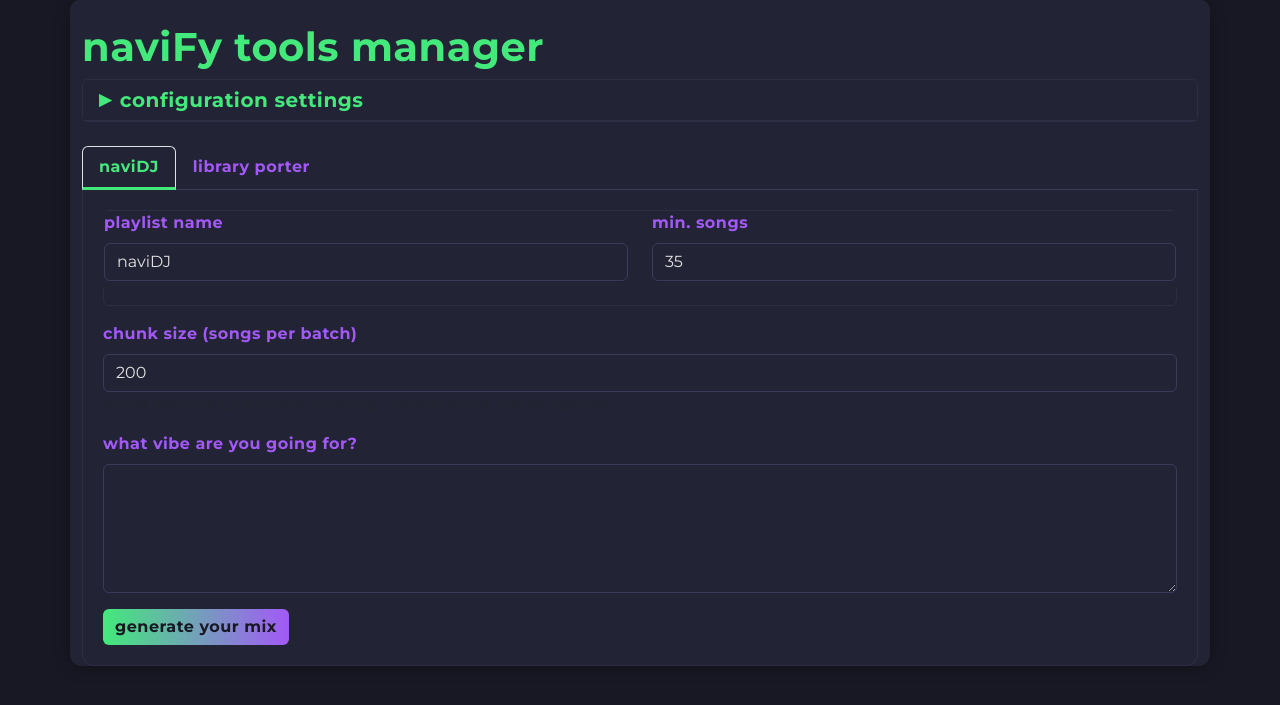
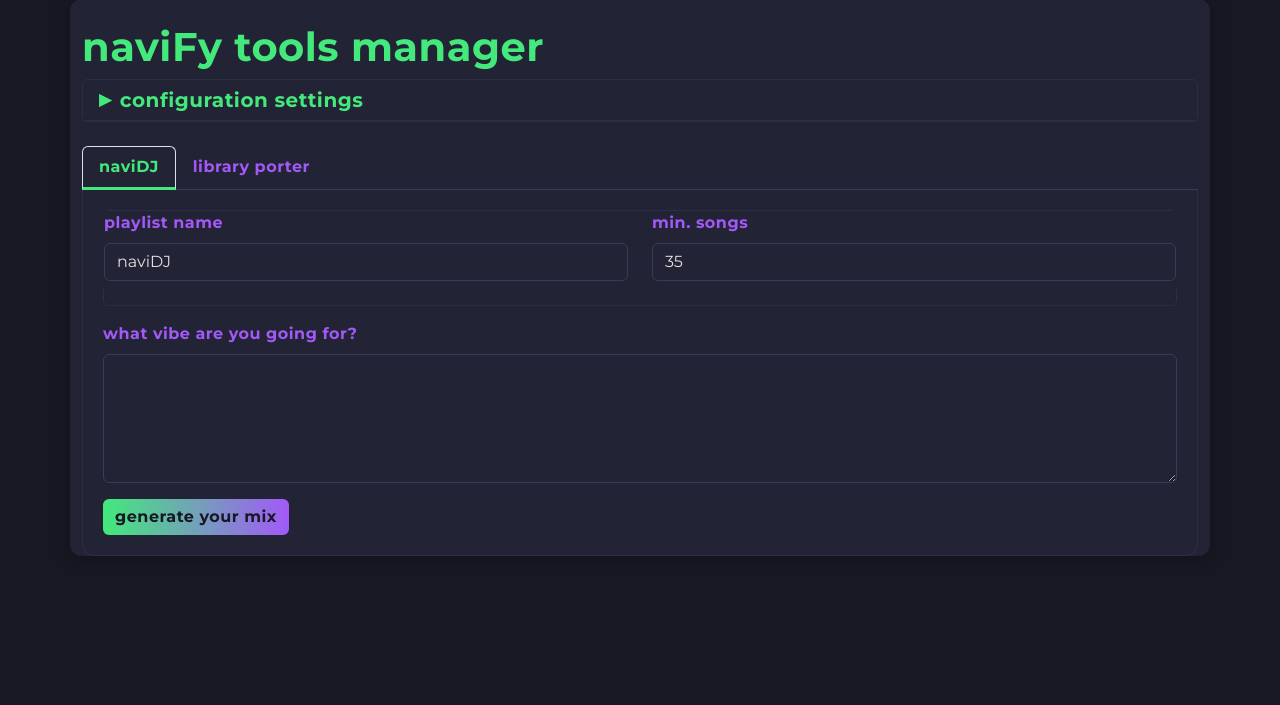
Before and after one commit to rohituteja/naviFyTools, a Flask app: page / in a window 1280 px wide. Shown: the part 25-730 px from the top of the page. Run offline with Flask 3, Linux system fonts and the light colour scheme; data that the repository does not hold is empty; parts of the project's set-up code (start-up, migrations or seed data) failed here and were passed over; some libraries are stand-ins or nearby versions.

Commit message:
UI cleanup

```diff
--- a/app.py
+++ b/app.py
@@ -204,6 +204,7 @@ def run_dj():
 
     def run():
         try:
+            secrets = read_secrets()
             args = [sys.executable, '-u', os.path.join(os.path.dirname(__file__), 'naviDJ.py')]
             if data.get('playlist_name'):
                 args += ['--playlist_name', str(data.get('playlist_name'))]
@@ -211,8 +212,11 @@ def run_dj():
                 args += ['--prompt', str(data.get('prompt'))]
             if data.get('min_songs'):
                 args += ['--min_songs', str(data.get('min_songs'))]
-            if data.get('chunk_size'):
-                args += ['--chunk_size', str(data.get('chunk_size'))]
+
+            # Use chunk_size from config
+            chunk_size = secrets.get('llm', 'chunk_size', fallback='200')
+            args += ['--chunk_size', str(chunk_size)]
+
             process = subprocess.Popen(args, stdout=subprocess.PIPE, stderr=subprocess.STDOUT, text=True)
             if process.stdout:
                 while True:
--- a/naviDJ.py
+++ b/naviDJ.py
@@ -54,6 +54,7 @@ DEFAULT_CUSTOM_BASE_URL = secrets.get("custom", "base_url", fallback=None)
 
 DEFAULT_LLM_MODE = secrets.get("llm", "mode", fallback="openai").lower()
 DEFAULT_LLM_MODEL = secrets.get("llm", "model", fallback=None)
+DEFAULT_CHUNK_SIZE = int(secrets.get("llm", "chunk_size", fallback="200"))
 
 
 SUBSONIC_BASE_URL = secrets.get("subsonic", "BASE_URL", fallback=None)
@@ -1000,7 +1001,7 @@ if __name__ == "__main__":
     parser.add_argument("--playlist_name", type=str, default="naviDJ", help="Name of the playlist to create or update.")
     parser.add_argument("--prompt", type=str, help="Vibe prompt for the playlist.")
     parser.add_argument("--min_songs", type=int, default=35, help="Minimum number of songs in the playlist.")
-    parser.add_argument("--chunk_size", type=int, default=200, help="Number of songs per LLM chunk (adjust based on context size).")
+    parser.add_argument("--chunk_size", type=int, default=DEFAULT_CHUNK_SIZE, help="Number of songs per LLM chunk (adjust based on context size).")
     parser.add_argument("--llm_mode", type=str, choices=["openai", "ollama"], default=DEFAULT_LLM_MODE, help="Which LLM backend to use (overrides secrets.txt).")
     parser.add_argument("--llm_model", type=str, default=DEFAULT_LLM_MODEL, help="Which LLM model to use (overrides secrets.txt).")
     args = parser.parse_args()
--- a/templates/index.html
+++ b/templates/index.html
@@ -182,17 +182,10 @@
                     </div>
                     <div class="row mb-3">
                         <div class="col-md-12">
-                            <label class="form-label">chunk size (songs per batch)</label>
-                            <input type="number" class="form-control" name="chunk_size"
-                                value="{{ config.get('llm', 'chunk_size', fallback='200') }}">
-                            <small class="form-text text-muted">Adjust based on LLM context limits (e.g., 200 for
-                                Ollama, 500 for OpenAI).</small>
+                            <label class="form-label">what vibe are you going for?</label>
+                            <textarea class="form-control" name="prompt" rows="4" required id="djPromptInput"
+                                style="font-size:1.2em; min-height:90px;"></textarea>
                         </div>
-                    </div>
-                    <div class="mb-3">
-                        <label class="form-label">what vibe are you going for?</label>
-                        <textarea class="form-control" name="prompt" rows="4" required id="djPromptInput"
-                            style="font-size:1.2em; min-height:90px;"></textarea>
                     </div>
                     <button type="submit" class="btn btn-primary"><b>generate your mix</b></button>
                 </form>
```
